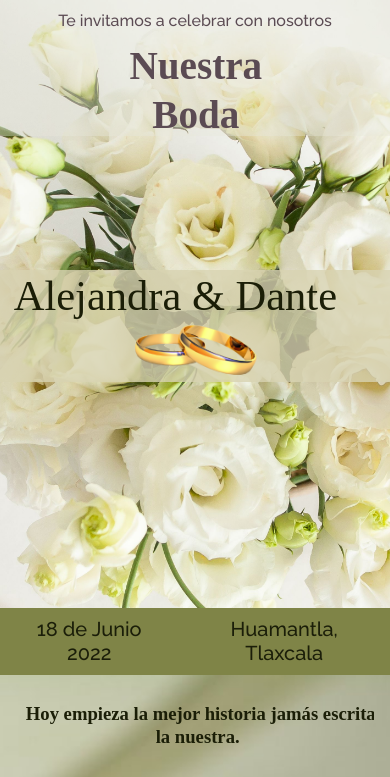
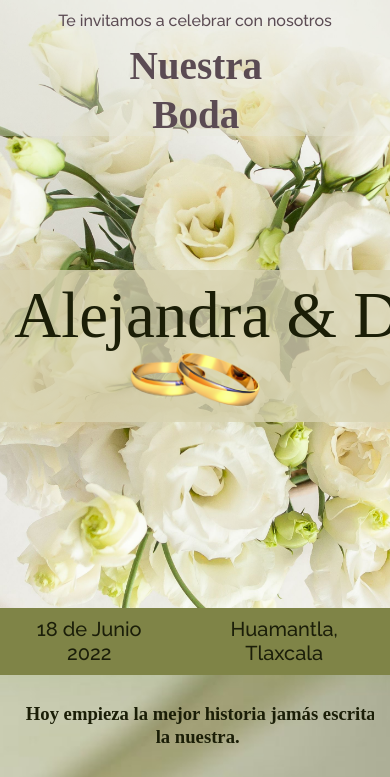
Before and after one commit to Pawlette/boda-ale-dante, an Angular app: page /home in a window 390 px wide. Shown: the top 777 px of the page. Built offline with nearby package versions, Linux system fonts and the light colour scheme.

Commit message:
names new style

```diff
--- a/src/app/app.component.scss
+++ b/src/app/app.component.scss
@@ -60,7 +60,8 @@ main {
 
 .namesWrapper {
     background-color:rgba(217, 212, 178, .8);
-    height: 35%;
+    height: 45%;
+    padding-top: .4rem;
 }
 
 .datesWrapper {
@@ -75,7 +76,7 @@ main {
 
 .image {
     height: 100%;
-    background-image: url(../assets/ale-dante-green.svg);
+    background-image: url(../assets/ale-dante-green_style_two.svg);
     background-size: contain;
     background-repeat: no-repeat;
     background-position: center;
@@ -131,9 +132,6 @@ span {
     .datesWrapper {
         height: 10%;
     }
-    .namesWrapper {
-        height: 7rem;
-    }
 
     span {
         font-size: 1.25rem;
```
Also changed, not shown: src/assets/ale-dante-green_style_two.svg (added), src/styles.scss (line endings or trailing spaces).
